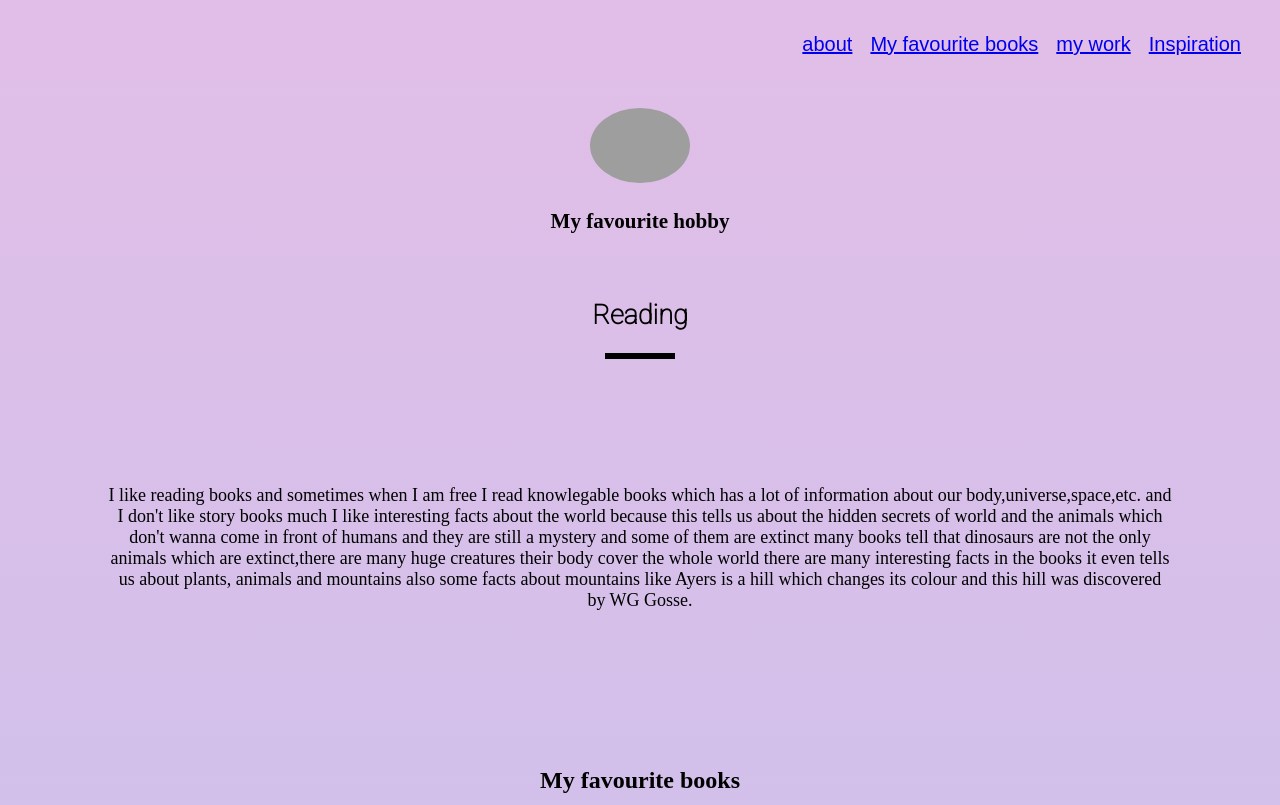
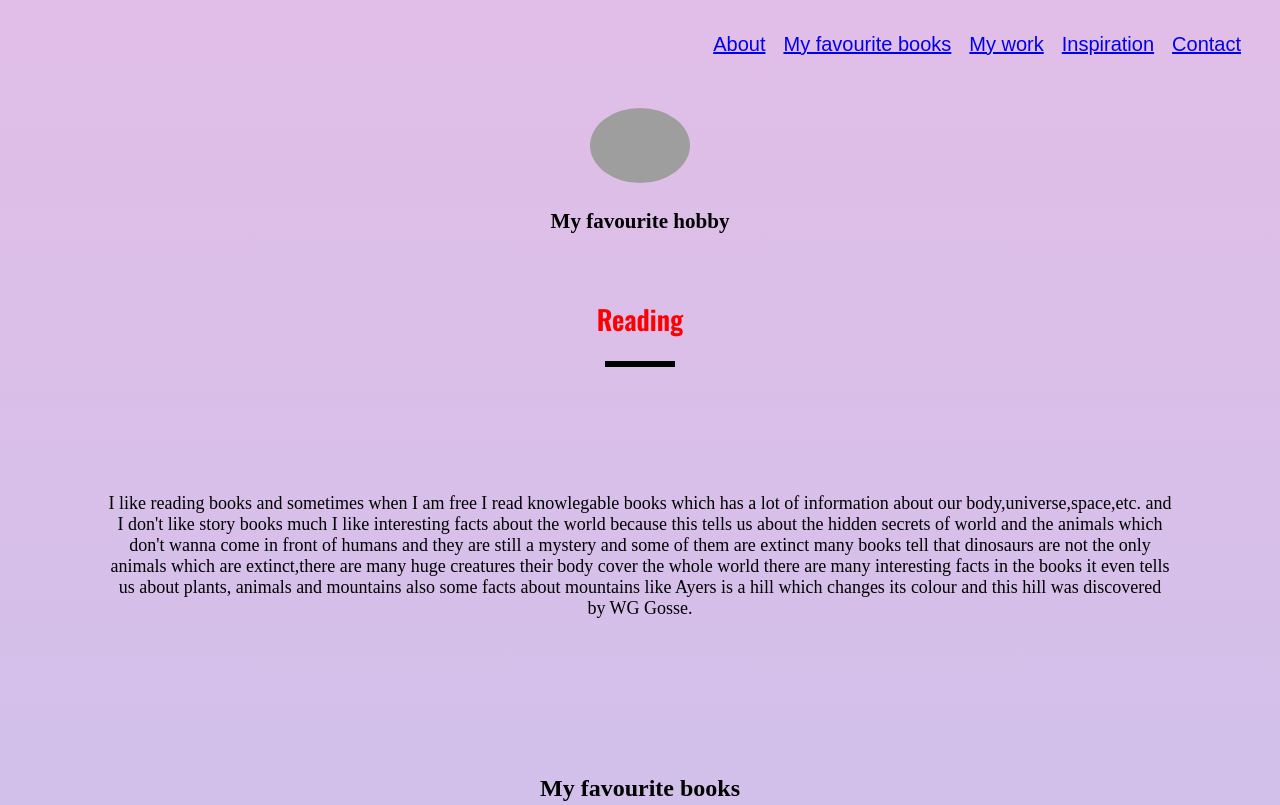
Before and after one commit to sarthakmisra/my-favourite.com, a plain HTML site: page Index.html in a window 1280 px wide. Shown: the top 805 px of the page. Drawn offline with nearby package versions, Linux system fonts and the light colour scheme; grey boxes are pictures that could not be loaded.

Commit message:
Add files via upload

```diff
--- a/Index.html
+++ b/Index.html
@@ -2,18 +2,21 @@
 <html>
   <head>
       <link rel="preconnect" href="https://fonts.gstatic.com">
-<link href="https://fonts.googleapis.com/css2?family=Roboto:wght@100&display=swap" rel="stylesheet">
+<link href="https://fonts.googleapis.com/css2?family=Oswald:wght@600&display=swap" rel="stylesheet">
   <link rel="stylesheet" href="Style.css">
-      <title>Hobby</title></head>
+      <title>Hobby</title>
+    <link rel="stylesheet" href="https://cdnjs.cloudflare.com/ajax/libs/font-awesome/4.7.0/css/font-awesome.min.css">
+    </head>
   <body>
 
 
   <section id="code">
     <ul class="menu">
-      <li class="link"><a href="#about">about</a></li>
+      <li class="link"><a href="#about">About</a></li>
       <li class="link"><a href="#my favourite books">My favourite books</a></li>
-      <li class="link"><a href="#work">my work</a></li>
+      <li class="link"><a href="#work">My work</a></li>
       <li class="link"><a href="#inspiration">Inspiration</a></li>
+    <li class="link"><a href="#contact">Contact</a></li>
     </ul>
   <section id="about">
 <img src="https://alcuinsociety.com/content/wp-content/uploads/2011/02/AlcuinMetal1web.jpg">
@@ -60,11 +63,11 @@
    <a href="https://en.wikipedia.org/wiki/Charles_Dickens" target="_blank"><img src="https://cdn.britannica.com/52/75052-050-777F7105/Charles-Dickens.jpg" class="ibox"></a>
   </span>
     </section>
-      <section>
+      <section id="contact">
       <h1>Contact</h1>
       <div class="line"></div>
     <iframe src="https://www.google.com/maps/embed?pb=!1m14!1m8!1m3!1d436108.0683341471!2d78.42923796237254!3d31.356377340791813!3m2!1i1024!2i768!4f13.1!3m3!1m2!1s0x390f968b5f979e41%3A0xec926ce44ac60961!2sSector%208%2C%20Panchkula%2C%20Haryana%20134109!5e0!3m2!1sen!2sin!4v1616606200480!5m2!1sen!2sin" width="600" height="450" style="border:0;" allowfullscreen="" loading="lazy" ></iframe>
-      <a href="sarthakmisra2020@gmail.com" target="_blank" class="calyx">my email id</a>
+      <a href="mailto:sarthakmisra2020@gmail.com?Subject=hello" target="_blank" class="calyx"><i class="fa fa-envelope"></i>&nbsp; &nbsp;My Email id</a>
     </section>
   </body>
 </html>
--- a/Style.css
+++ b/Style.css
@@ -78,5 +78,11 @@ font-family: 'Oswald', sans-serif;
   background-color: #dddddd;
 }
 #reading {
-font-family: 'Roboto', sans-serif;
+font-family: 'Oswald', sans-serif;
+font-weight: bold;
+color:red;
+
 }
+#contact iframe{
+ width: 100%;
+}
```
